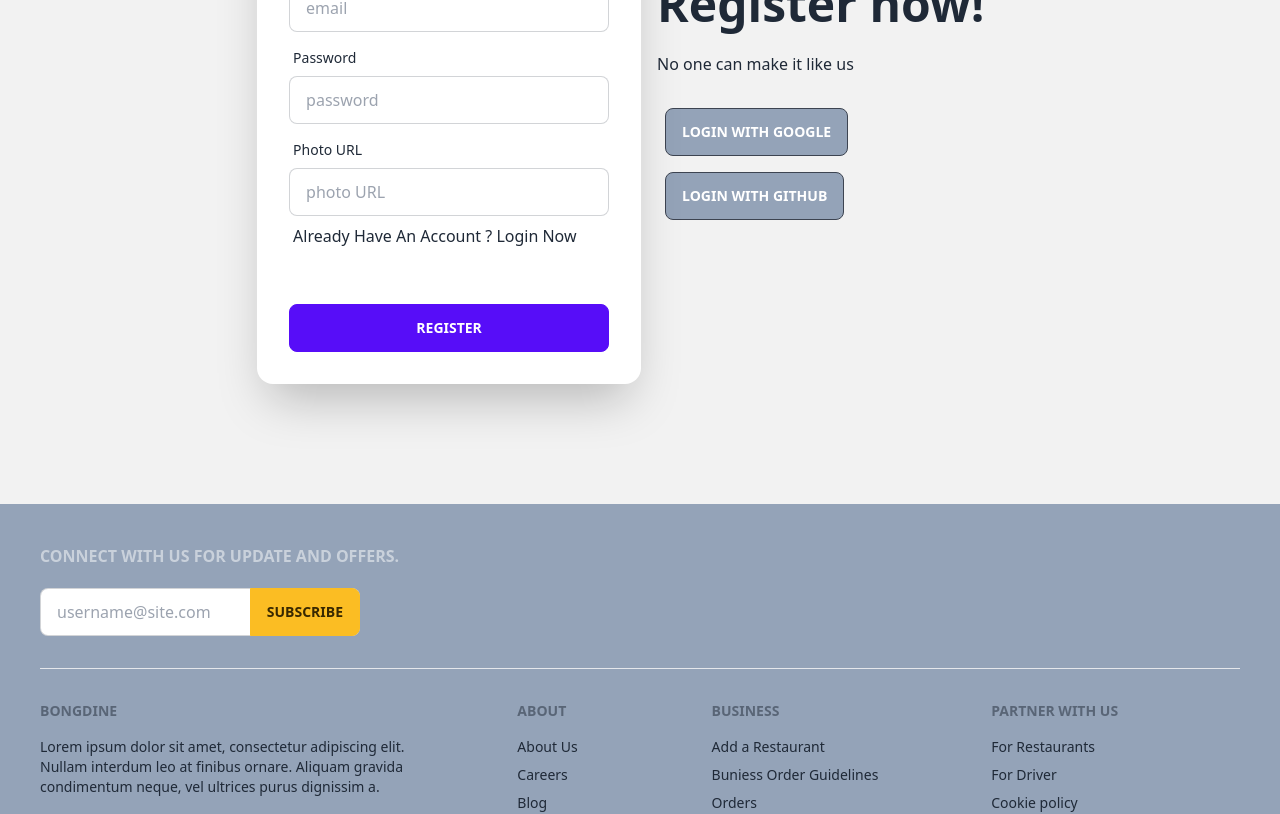
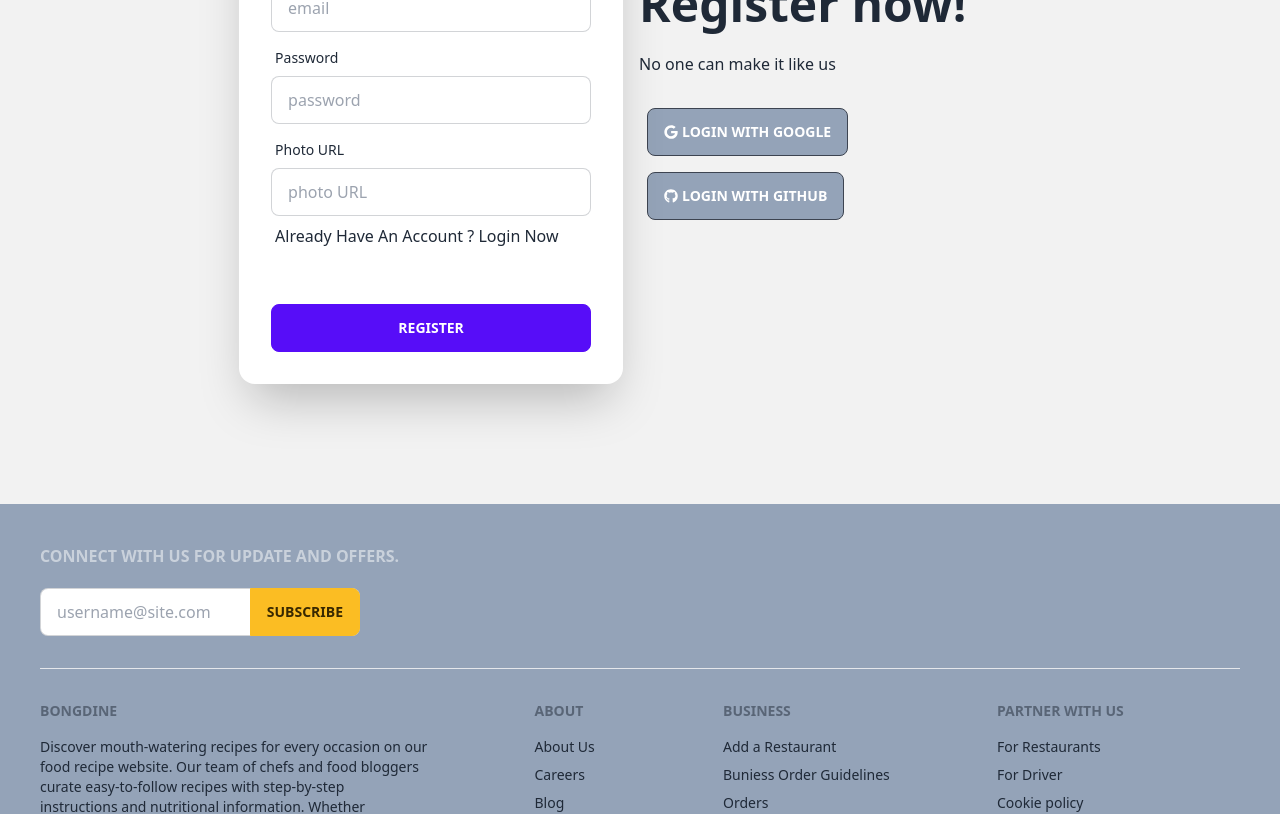
Before and after one commit to DevRowdra/chef-recipe-hunter-client-side, a React (Vite) app: page /register in a window 1280 px wide. Shown: the part 360-1174 px from the top of the page. Built offline with nearby package versions, Linux system fonts and the light colour scheme; no server answers.

Commit message:
add some logo

```diff
--- a/src/component/Footer.jsx
+++ b/src/component/Footer.jsx
@@ -28,9 +28,8 @@ const Footer = () => {
         <div>
           <span className="footer-title">BongDine</span>
           <p>
-            Lorem ipsum dolor sit amet, consectetur adipiscing elit. <br />{' '}
-            Nullam interdum leo at finibus ornare. Aliquam gravida <br />{' '}
-            condimentum neque, vel ultrices purus dignissim a.
+          Discover mouth-watering recipes for every occasion on our  <br />{' '}food recipe website. Our team of chefs and food bloggers <br />{' '} curate easy-to-follow recipes with step-by-step <br />{' '}instructions and nutritional information. Whether <br />{' '}you're a novice cook or an experienced home chef, we <br />{' '}have something for everyone. Start exploring our <br />{' '}collection of recipes today and create lasting <br />{' '}memories with your loved ones.<br />{' '}
+
           </p>
         </div>
         <div>
--- a/src/component/Pages/Login.jsx
+++ b/src/component/Pages/Login.jsx
@@ -4,6 +4,7 @@ import Loading from './Loading';
 import { AuthContext } from '../Provider/AuthProvider';
 import { GoogleAuthProvider } from "firebase/auth";
 import { GithubAuthProvider } from "firebase/auth";
+import { FaGithub, FaGoogle } from 'react-icons/fa';
 const Login = () => {
   const [error, setError] = useState('');
   const [success, setSuccess] = useState('');
@@ -70,8 +71,8 @@ const froms=location.state?.from?.pathname || '/'
           <div className="text-center lg:text-left">
             <h1 className="text-5xl font-bold">Login now!</h1>
             <p className="py-6">Cooking is one of the greatest gifts.</p>
-            <button onClick={handelGoogleLogin} className="btn m-2  bg-slate-400">Login with Google </button>
-            <button onClick={handelGithubLogin} className="btn  m-2 bg-slate-400">Login with GitHub </button>
+            <button onClick={handelGoogleLogin} className="btn m-2  bg-slate-400"><FaGoogle className='me-1'></FaGoogle>  Login with Google  </button>
+            <button onClick={handelGithubLogin} className="btn  m-2 bg-slate-400"><FaGithub className='me-1'></FaGithub> Login with GitHub </button>
           </div>
 
           <div className="card flex-shrink-0 w-full max-w-sm shadow-2xl bg-base-100">
--- a/src/component/Pages/Register.jsx
+++ b/src/component/Pages/Register.jsx
@@ -4,6 +4,7 @@ import { AuthContext } from '../Provider/AuthProvider';
 import { updateProfile } from 'firebase/auth';
 import { GoogleAuthProvider } from "firebase/auth";
 import { GithubAuthProvider } from "firebase/auth";
+import { FaBeer, FaGithub, FaGoogle } from 'react-icons/fa';
 const Register = () => {
     const [error,setError]=useState('')
     const [success,setSuccess]=useState('')
@@ -80,8 +81,8 @@ const handelGithubLogin=()=>{
           <div className="text-center lg:text-left">
             <h1 className="text-5xl font-bold">Register now!</h1>
             <p className="py-6">No one can make it like us</p>
-            <button onClick={handelGoogleLogin} className="btn m-2  bg-slate-400">Login with Google </button>
-            <button onClick={handelGithubLogin} className="btn  m-2 bg-slate-400">Login with GitHub </button>
+            <button onClick={handelGoogleLogin} className="btn m-2  bg-slate-400"> <FaGoogle className='me-1'></FaGoogle>  Login with Google </button>
+            <button onClick={handelGithubLogin} className="btn  m-2 bg-slate-400"> <FaGithub className='me-1'></FaGithub> Login with GitHub </button>
           </div>
           <div className="card flex-shrink-0 w-full max-w-sm shadow-2xl bg-base-100">
             <form onSubmit={handleRegister} className="card-body">
```
